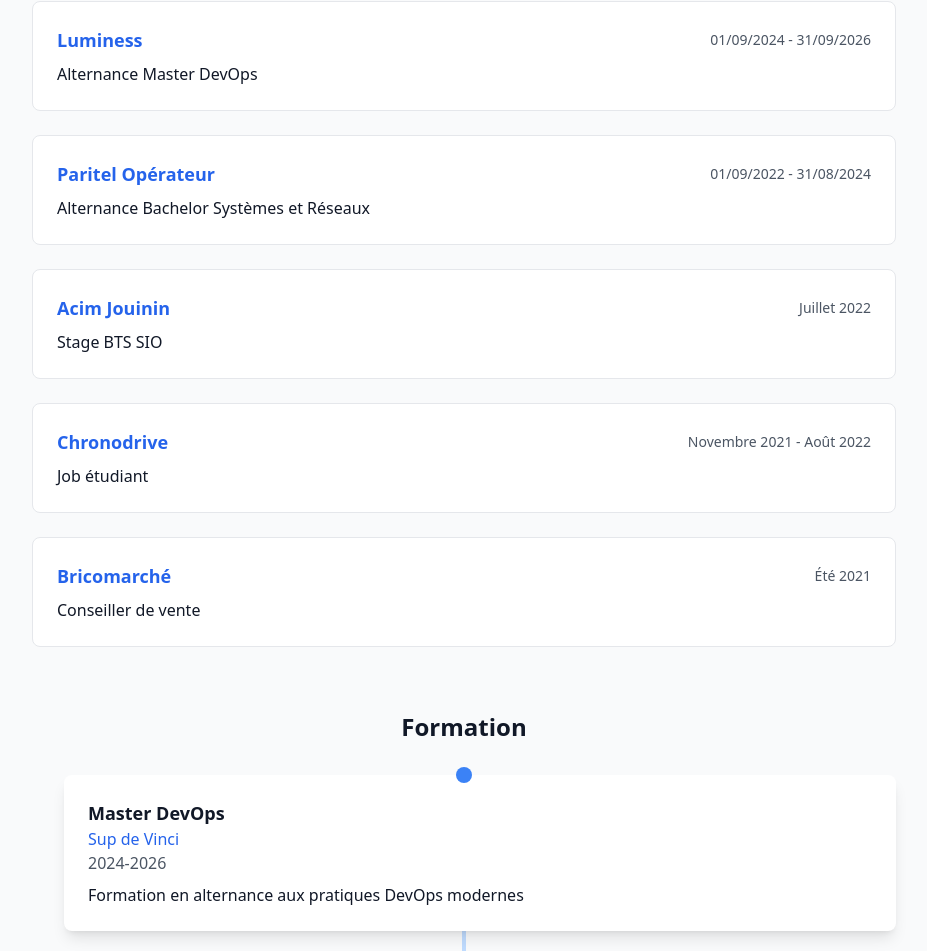
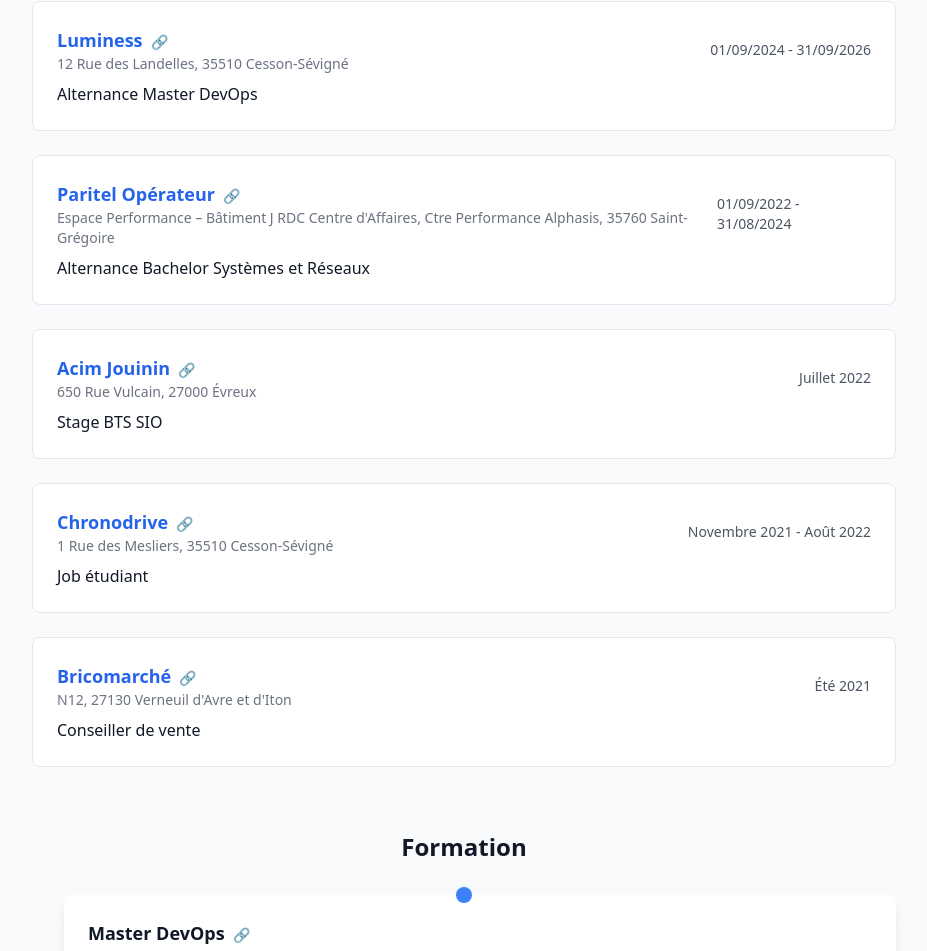
Before and after one commit to kuramentooo/portfolio, a Next.js app: page /portfolio/ in a window 1280 px wide. Shown: the part 931-1882 px from the top of the page, without its empty margins (176-1103 px from the left). Built offline with nearby package versions, Linux system fonts and the light colour scheme.

Commit message:
ADD: all

```diff
--- a/src/components/About.tsx
+++ b/src/components/About.tsx
@@ -22,7 +22,27 @@
                 onClick={() => setExpandedExp(expandedExp === index ? null : index)}
               >
                 <div className="flex justify-between items-center">
-                  <h4 className="font-bold text-lg text-blue-600 dark:text-blue-400">{exp.company}</h4>
+                  <div>
+                    <h4 className="font-bold text-lg text-blue-600 dark:text-blue-400">
+                      {exp.company}
+                      {exp.website && (
+                        <a
+                          href={exp.website}
+                          target="_blank"
+                          rel="noopener noreferrer"
+                          className="ml-2 text-sm text-gray-500 hover:text-blue-500"
+                          onClick={(e) => e.stopPropagation()}
+                        >
+                          🔗
+                        </a>
+                      )}
+                    </h4>
+                    {exp.location && (
+                      <p className="text-sm text-gray-500">
+                        {exp.location.address}, {exp.location.postalCode} {exp.location.city}
+                      </p>
+                    )}
+                  </div>
                   <span className="text-sm text-gray-600 dark:text-gray-400">{exp.period}</span>
                 </div>
                 <p className="font-medium mt-2">{exp.role}</p>
@@ -62,8 +82,25 @@
                   <div className={`p-6 rounded-lg bg-white dark:bg-gray-800 shadow-lg ${
                     index % 2 === 0 ? 'ml-8' : 'mr-8'
                   }`}>
-                    <h4 className="font-bold text-lg">{edu.degree}</h4>
+                    <h4 className="font-bold text-lg">
+                      {edu.degree}
+                      {edu.website && (
+                        <a
+                          href={edu.website}
+                          target="_blank"
+                          rel="noopener noreferrer"
+                          className="ml-2 text-sm text-gray-500 hover:text-blue-500"
+                        >
+                          🔗
+                        </a>
+                      )}
+                    </h4>
                     <p className="text-blue-600 dark:text-blue-400">{edu.school}</p>
+                    {edu.location && (
+                      <p className="text-sm text-gray-500">
+                        {edu.location.address}, {edu.location.postalCode} {edu.location.city}
+                      </p>
+                    )}
                     <p className="text-gray-600 dark:text-gray-400">{edu.period}</p>
                     <p className="mt-2">{edu.details}</p>
                   </div>
--- a/src/data/profile.ts
+++ b/src/data/profile.ts
@@ -7,6 +7,12 @@
       company: "Luminess",
       period: "01/09/2024 - 31/09/2026",
       role: "Alternance Master DevOps",
+      location: {
+        address: "12 Rue des Landelles",
+        city: "Cesson-Sévigné",
+        postalCode: "35510"
+      },
+      website: "https://www.luminess.eu",
       details: `
         • Automatisation des processus de build et du déploiement (cloud Outscale & on-premise Nutanix)
         • Configuration et maintenance pipelines CICD (Jenkins / GitLab / Nexus)
@@ -23,6 +29,12 @@
       company: "Paritel Opérateur",
       period: "01/09/2022 - 31/08/2024",
       role: "Alternance Bachelor Systèmes et Réseaux",
+      location: {
+        address: "Espace Performance – Bâtiment J RDC Centre d'Affaires, Ctre Performance Alphasis",
+        city: "Saint-Grégoire",
+        postalCode: "35760"
+      },
+      website: "https://www.paritel.fr",
       details: `
         Téléphonie et VoIP :
         • Mise en place des systèmes de téléphonie fixe et mobile
@@ -62,6 +74,12 @@
       company: "Acim Jouinin",
       period: "Juillet 2022",
       role: "Stage BTS SIO",
+      location: {
+        address: "650 Rue Vulcain",
+        city: "Évreux",
+        postalCode: "27000"
+      },
+      website: "https://www.acim-jouanin.fr",
       details: `
         Administration Système :
         • Création et gestion de machines virtuelles
@@ -74,6 +92,12 @@
       company: "Chronodrive",
       period: "Novembre 2021 - Août 2022",
       role: "Job étudiant",
+      location: {
+        address: "1 Rue des Mesliers",
+        city: "Cesson-Sévigné",
+        postalCode: "35510"
+      },
+      website: "https://www.chronodrive.com",
       details: `
         Préparation des Commandes :
         • Réception et traitement des commandes via le système interne
@@ -105,6 +129,12 @@
       company: "Bricomarché",
       period: "Été 2021",
       role: "Conseiller de vente",
+      location: {
+        address: "N12",
+        city: "Verneuil d'Avre et d'Iton",
+        postalCode: "27130"
+      },
+      website: "https://www.bricomarche.com",
       details: `
         Service Client :
         • Accueil et orientation des clients en magasin
@@ -129,24 +159,49 @@
       degree: "Master DevOps",
       period: "2024-2026",
       school: "Sup de Vinci",
-      details: "Formation en alternance aux pratiques DevOps modernes"
+      details: "Formation en alternance aux pratiques DevOps modernes",
+      location: {
+        address: "21 Rue du Bignon",
+        city: "Chantepie",
+        postalCode: "35135"
+      },
+      website: "https://www.supdevinci.fr"
     },
     {
       degree: "Bachelor Systèmes et Réseaux",
       period: "2023-2024",
       school: "Sup de Vinci",
-      details: "Spécialisation en administration système et réseau"
+      details: "Spécialisation en administration système et réseau",
+      location: {
+        address: "21 Rue du Bignon",
+        city: "Chantepie",
+        postalCode: "35135"
+      },
+      website: "https://www.supdevinci.fr"
     },
     {
       degree: "BTS SIO SISR",
       period: "2021-2023",
       school: "AFTEC",
-      details: "Formation en alternance aux services informatiques aux organisations"
+      details: "Formation en alternance aux services informatiques aux organisations",
+      location: {
+        address: "23 Rue Louis Kerautret Botmel",
+        city: "Rennes",
+        postalCode: "35000"
+      },
+      website: "https://www.aftec.fr/ecole-commerce-rennes"
     },
     {
       degree: "BAC Général Scientifique",
       period: "2018-2021",
-      school: "Lycée Porte de Normandie, Edouard de Chambray - Damville"
+      school: "Lycée Porte de Normandie, Edouard de Chambray",
+      details: "Formation générale avec spécialisation scientifique",
+      location: {
+        address: "Rue de Chambray",
+        city: "Mesnils-sur-Iton",
+        postalCode: "27240"
+      },
+      website: "https://educagri27.fr/index.php/lycee-edouard-de-chambray"
     }
   ],
   skills: [
```
